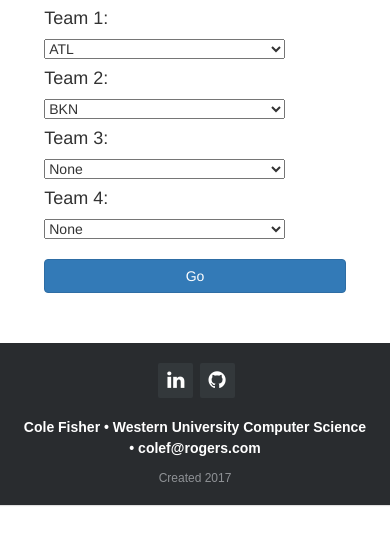
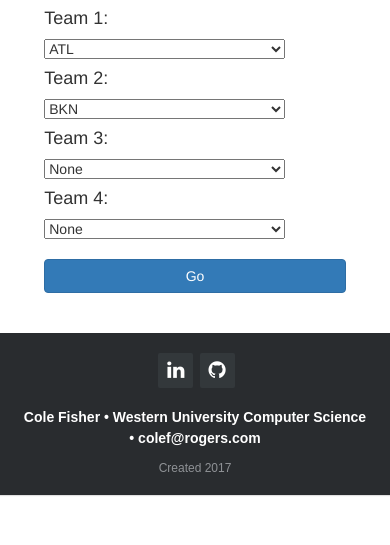
Before and after one commit to cfisher5/trade_machine, a Flask app: page / in a window 390 px wide. Shown: the part 223-768 px from the top of the page. Run offline with Flask 2, Linux system fonts and the light colour scheme; some libraries are stand-ins or nearby versions.

Commit message:
made footer more mobile friendly

```diff
--- a/static/styles/footer-distributed.css
+++ b/static/styles/footer-distributed.css
@@ -5,19 +5,18 @@
 	width: 100%;
 	text-align: left;
 	font: normal 12px sans-serif;
-	position: fixed;
-	bottom: 0;
-	margin-top: 40px;
+	position: absolute;
+	bottom: auto;
 	padding: 20px;
 
 }
-@media only screen and (max-width : 600px) {
-	.footer-distributed {
+@media only screen and (min-width : 516px) {
+	.index-footer {
 		position: absolute;
-		bottom: auto;
-		margin-top: 50px;
+		bottom: 0;
 	}
 }
+
 .blue_hover:hover{
     color:dodgerblue !important;
 }
--- a/templates/checktrade.html
+++ b/templates/checktrade.html
@@ -114,7 +114,7 @@
         </div>
         {% endfor %}
         </div>
-        <div class="row" style="margin-bottom:150px;">
+        <div class="row">
             <div class="col xs-12 col-sm-6 padb">
                 <a href="{{ url_for('index') }}" class="btn btn-primary btn-block">Create New Trade</a>
             </div>
@@ -125,7 +125,7 @@
         <br>
         <br>
 </div>
-<footer class="footer-distributed">
+<footer class="footer-distributed index-footer">
     <div class="footer-right">
         <a class="blue_hover" href="https://www.linkedin.com/in/cole-fisher/" target="_blank"><i class="fa fa-linkedin"></i></a>
         <a class="blue_hover" href="https://github.com/cfisher5" target="_blank"><i class="fa fa-github"></i></a>
--- a/templates/index.html
+++ b/templates/index.html
@@ -73,7 +73,10 @@
 
 </div>
 
-<footer class="footer-distributed">
+<br>
+<br>
+
+<footer class="footer-distributed index-footer">
     <div class="footer-right">
         <a class="blue_hover" href="https://www.linkedin.com/in/cole-fisher/" target="_blank"><i class="fa fa-linkedin"></i></a>
         <a class="blue_hover" href="https://github.com/cfisher5" target="_blank"><i class="fa fa-github"></i></a>
--- a/templates/trade.html
+++ b/templates/trade.html
@@ -124,7 +124,7 @@
 
             </div>
 
-            <input class="btn btn-primary btn-block" style="margin-bottom:150px;" type="submit" name="SUBMITBUTTON" value="Check Trade"/>
+            <input class="btn btn-primary btn-block" type="submit" name="SUBMITBUTTON" value="Check Trade"/>
             <br>
             <br>
             </div>
```
